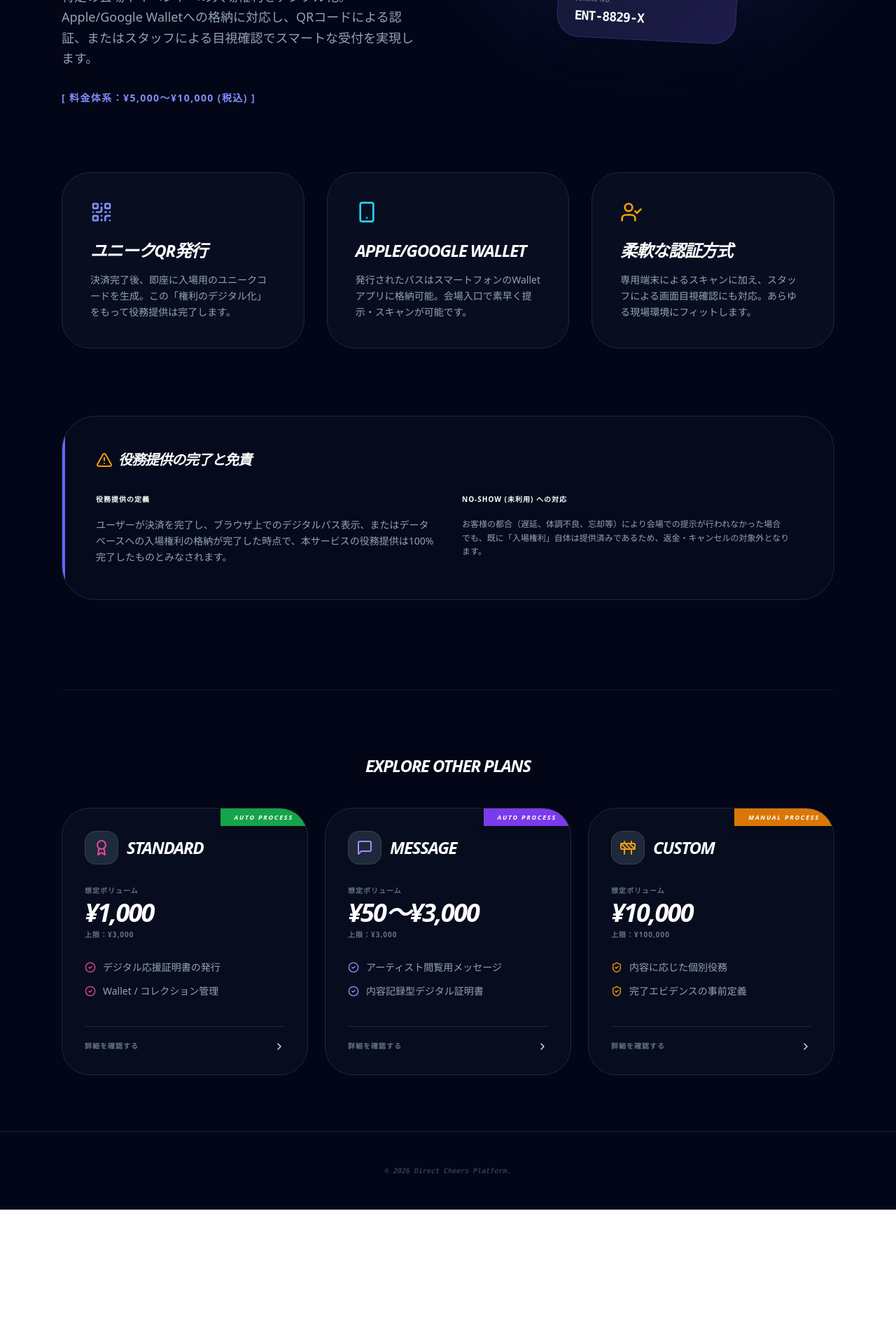
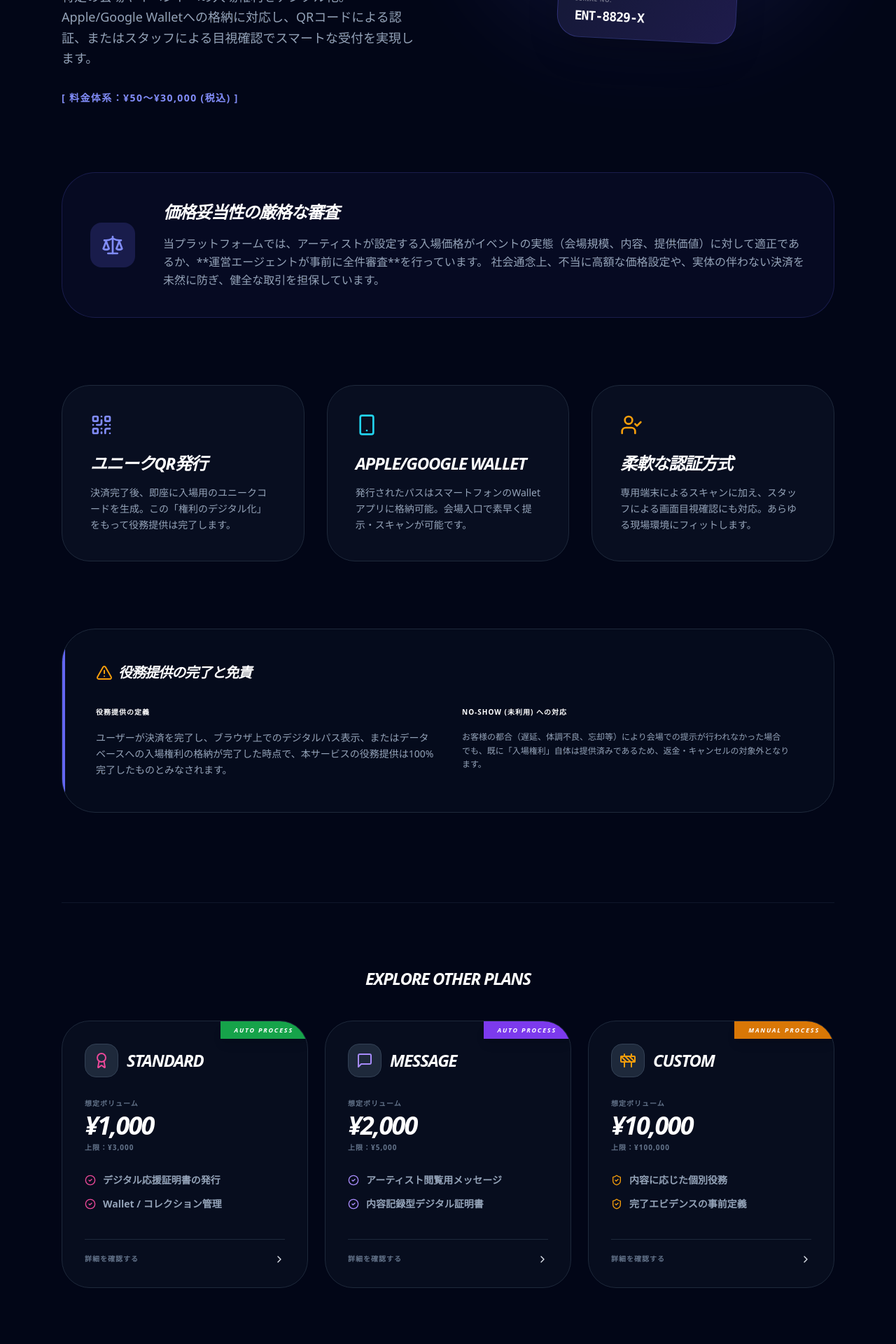
Before and after one commit to spacemindhiro/direct-cheers, a Next.js app: page /concept/entrance in a window 1280 px wide. Shown: the part 580-2500 px from the top of the page at 70% size. Before the commit the page ends 2308 px from the top, so only its background shows below. Built offline with nearby package versions, Linux system fonts and the light colour scheme; no server answers.

Commit message:
商品ラインナップの説明ページを追加

```diff
--- a/app/concept/entrance/page.tsx
+++ b/app/concept/entrance/page.tsx
@@ -5,7 +5,7 @@ import Link from 'next/link';
 import {
   Ticket, CheckCircle2, QrCode, ArrowLeft, ShieldCheck,
   ArrowRight, AlertTriangle, UserCheck, Smartphone,
-  Award, MessageSquare, Construction, ChevronRight
+  Award, MessageSquare, Construction, ChevronRight, Scale
 } from "lucide-react";
 
 export default function EntrancePlanPage() {
@@ -44,7 +44,7 @@ export default function EntrancePlanPage() {
               特定の会場やイベントへの入場権利をデジタル化。Apple/Google Walletへの格納に対応し、QRコードによる認証、またはスタッフによる目視確認でスマートな受付を実現します。
             </p>
             <p className="text-indigo-400 font-bold text-sm tracking-widest uppercase">
-              [ 料金体系：¥5,000〜¥10,000 (税込) ]
+              [ 料金体系：¥50〜¥30,000 (税込) ]
             </p>
           </div>
 
@@ -54,8 +54,8 @@ export default function EntrancePlanPage() {
             <div className="w-64 h-96 bg-gradient-to-br from-slate-900 to-indigo-950 rounded-[2rem] shadow-2xl rotate-3 flex flex-col p-6 relative overflow-hidden border border-indigo-500/30 transition-transform group-hover:rotate-0 group-hover:scale-105 duration-500 font-sans">
               <div className="relative z-10 flex flex-col h-full items-center text-center">
                 <div className="text-[10px] font-black tracking-[0.2em] text-indigo-400 mb-6 uppercase">Event Pass</div>
-                <div className="w-40 h-40 bg-white p-3 rounded-2xl mb-6 shadow-xl">
-                   <QrCode className="w-full h-full text-slate-900" />
+                <div className="w-40 h-40 bg-white p-3 rounded-2xl mb-6 shadow-xl flex items-center justify-center">
+                   <QrCode className="w-full h-full text-slate-900 p-2" />
                 </div>
                 <div className="text-xl font-black italic text-white tracking-tighter leading-tight uppercase mb-2">ACCESS<br />GRANTED</div>
                 <div className="mt-auto w-full border-t border-white/10 pt-4">
@@ -63,6 +63,22 @@ export default function EntrancePlanPage() {
                    <div className="text-lg font-mono font-black text-white tracking-tighter text-left uppercase">ENT-8829-X</div>
                 </div>
               </div>
+            </div>
+          </div>
+        </section>
+
+        {/* --- Pricing Control & Safety --- */}
+        <section className="mb-24 p-10 rounded-[3rem] bg-indigo-500/5 border border-indigo-500/20 relative overflow-hidden">
+          <div className="flex flex-col md:flex-row gap-10 items-start md:items-center">
+            <div className="w-16 h-16 rounded-2xl bg-indigo-500/20 flex items-center justify-center text-indigo-400 shrink-0">
+              <Scale size={32} />
+            </div>
+            <div className="space-y-4">
+              <h3 className="text-2xl font-black text-white italic uppercase tracking-tighter">価格妥当性の厳格な審査</h3>
+              <p className="text-slate-400 leading-relaxed font-medium">
+                当プラットフォームでは、アーティストが設定する入場価格がイベントの実態（会場規模、内容、提供価値）に対して適正であるか、**運営エージェントが事前に全件審査**を行っています。
+                社会通念上、不当に高額な価格設定や、実体の伴わない決済を未然に防ぎ、健全な取引を担保しています。
+              </p>
             </div>
           </div>
         </section>
@@ -94,7 +110,7 @@ export default function EntrancePlanPage() {
           </div>
         </section>
 
-        {/* --- Compliance & Service Policy (Ticket Specific) --- */}
+        {/* --- Compliance & Service Policy --- */}
         <section className="mb-32 p-8 md:p-12 bg-slate-900/30 border border-slate-800 rounded-[3rem] relative overflow-hidden text-left text-pretty">
           <div className="absolute top-0 left-0 w-1 h-full bg-indigo-500" />
           <h2 className="text-xl font-black text-white italic uppercase tracking-tighter mb-8 flex items-center gap-2">
@@ -116,7 +132,7 @@ export default function EntrancePlanPage() {
           </div>
         </section>
 
-        {/* --- 他のプラン (他ページと統一) --- */}
+        {/* --- 他のプラン (Messageプランの最新価格 ¥2,000 / ¥5,000 を反映) --- */}
         <div className="pt-24 border-t border-slate-900 text-center">
           <h3 className="text-white font-black italic tracking-tighter text-2xl mb-12 uppercase leading-none">Explore Other Plans</h3>
           <div className="grid grid-cols-1 md:grid-cols-3 gap-6 font-sans">
@@ -129,12 +145,15 @@ export default function EntrancePlanPage() {
                 <h4 className="text-2xl font-bold text-white italic uppercase tracking-tighter">Standard</h4>
               </div>
               <div className="mb-8 leading-none">
-                <p className="text-slate-500 text-[10px] uppercase font-bold tracking-widest mb-1">想定ボリューム</p>
+                <p className="text-slate-500 text-[10px] uppercase font-bold tracking-widest mb-1 text-left">想定ボリューム</p>
                 <p className="text-4xl font-black text-white italic tracking-tighter leading-tight">¥1,000</p>
-                <p className="text-[10px] font-bold text-slate-500 mt-1 uppercase tracking-widest">上限：¥3,000</p>
+                <p className="text-[10px] font-bold text-slate-500 mt-1 uppercase tracking-widest text-left">上限：¥3,000</p>
               </div>
-              <ul className="text-sm text-slate-400 space-y-3.5 mb-10 flex-1 font-medium"><li className="flex items-center gap-2.5"><CheckCircle2 size={16} className="text-pink-500" /> デジタル応援証明書の発行</li><li className="flex items-center gap-2.5"><CheckCircle2 size={16} className="text-pink-500" /> Wallet / コレクション管理</li></ul>
-              <div className="pt-5 border-t border-slate-800 flex items-center justify-between group-hover:text-pink-400 transition-colors"><span className="text-[10px] text-slate-500 font-bold uppercase tracking-widest">詳細を確認する</span><ChevronRight size={16} /></div>
+              <ul className="text-sm text-slate-400 space-y-3.5 mb-10 flex-1 font-medium font-sans">
+                <li className="flex items-center gap-2.5 font-bold"><CheckCircle2 size={16} className="text-pink-500 shrink-0" /> デジタル応援証明書の発行</li>
+                <li className="flex items-center gap-2.5 font-bold"><CheckCircle2 size={16} className="text-pink-500 shrink-0" /> Wallet / コレクション管理</li>
+              </ul>
+              <div className="pt-5 border-t border-slate-800 flex items-center justify-between group-hover:text-pink-400 transition-colors font-bold"><span className="text-[10px] text-slate-500 font-bold uppercase tracking-widest">詳細を確認する</span><ChevronRight size={16} /></div>
             </Link>
 
             {/* Message */}
@@ -145,12 +164,15 @@ export default function EntrancePlanPage() {
                 <h4 className="text-2xl font-bold text-white italic uppercase tracking-tighter">Message</h4>
               </div>
               <div className="mb-8 leading-none">
-                <p className="text-slate-500 text-[10px] uppercase font-bold tracking-widest mb-1 text-pretty text-left">想定ボリューム</p>
-                <p className="text-4xl font-black text-white italic tracking-tighter leading-tight">¥50〜¥3,000</p>
-                <p className="text-[10px] font-bold text-slate-500 mt-1 uppercase tracking-widest text-left">上限：¥3,000</p>
+                <p className="text-slate-500 text-[10px] uppercase font-bold tracking-widest mb-1 text-left">想定ボリューム</p>
+                <p className="text-4xl font-black text-white italic tracking-tighter leading-tight">¥2,000</p>
+                <p className="text-[10px] font-bold text-slate-500 mt-1 uppercase tracking-widest text-left">上限：¥5,000</p>
               </div>
-              <ul className="text-sm text-slate-400 space-y-3.5 mb-10 flex-1 font-medium"><li className="flex items-center gap-2.5"><CheckCircle2 size={16} className="text-violet-400" /> アーティスト閲覧用メッセージ</li><li className="flex items-center gap-2.5"><CheckCircle2 size={16} className="text-violet-400" /> 内容記録型デジタル証明書</li></ul>
-              <div className="pt-5 border-t border-slate-800 flex items-center justify-between group-hover:text-violet-400 transition-colors"><span className="text-[10px] text-slate-500 font-bold uppercase tracking-widest">詳細を確認する</span><ChevronRight size={16} /></div>
+              <ul className="text-sm text-slate-400 space-y-3.5 mb-10 flex-1 font-medium font-sans">
+                <li className="flex items-center gap-2.5 font-bold"><CheckCircle2 size={16} className="text-violet-400 shrink-0" /> アーティスト閲覧用メッセージ</li>
+                <li className="flex items-center gap-2.5 font-bold"><CheckCircle2 size={16} className="text-violet-400 shrink-0" /> 内容記録型デジタル証明書</li>
+              </ul>
+              <div className="pt-5 border-t border-slate-800 flex items-center justify-between group-hover:text-violet-400 transition-colors font-bold"><span className="text-[10px] text-slate-500 font-bold uppercase tracking-widest">詳細を確認する</span><ChevronRight size={16} /></div>
             </Link>
 
             {/* Custom */}
@@ -161,12 +183,15 @@ export default function EntrancePlanPage() {
                 <h4 className="text-2xl font-bold text-white italic uppercase tracking-tighter">Custom</h4>
               </div>
               <div className="mb-8 leading-none text-left">
-                <p className="text-slate-500 text-[10px] uppercase font-bold tracking-widest mb-1 text-pretty">想定ボリューム</p>
+                <p className="text-slate-500 text-[10px] uppercase font-bold tracking-widest mb-1">想定ボリューム</p>
                 <p className="text-4xl font-black text-white italic tracking-tighter leading-tight">¥10,000</p>
-                <p className="text-[10px] font-bold text-slate-500 mt-1 uppercase tracking-widest">上限：¥100,000</p>
+                <p className="text-[10px] font-bold text-slate-500 mt-1 uppercase tracking-widest text-left">上限：¥100,000</p>
               </div>
-              <ul className="text-sm text-slate-400 space-y-3.5 mb-10 flex-1 font-medium"><li className="flex items-center gap-2.5"><ShieldCheck size={16} className="text-amber-500" /> 内容に応じた個別役務</li><li className="flex items-center gap-2.5"><ShieldCheck size={16} className="text-amber-500" /> 完了エビデンスの事前定義</li></ul>
-              <div className="pt-5 border-t border-slate-800 flex items-center justify-between group-hover:text-amber-400 transition-colors"><span className="text-[10px] text-slate-500 font-bold uppercase tracking-widest">詳細を確認する</span><ChevronRight size={16} /></div>
+              <ul className="text-sm text-slate-400 space-y-3.5 mb-10 flex-1 font-medium font-sans">
+                <li className="flex items-center gap-2.5 font-bold"><ShieldCheck size={16} className="text-amber-500 shrink-0" /> 内容に応じた個別役務</li>
+                <li className="flex items-center gap-2.5 font-bold"><ShieldCheck size={16} className="text-amber-500 shrink-0" /> 完了エビデンスの事前定義</li>
+              </ul>
+              <div className="pt-5 border-t border-slate-800 flex items-center justify-between group-hover:text-amber-400 transition-colors font-bold"><span className="text-[10px] text-slate-500 font-bold uppercase tracking-widest">詳細を確認する</span><ChevronRight size={16} /></div>
             </Link>
           </div>
         </div>
--- a/app/concept/message/page.tsx
+++ b/app/concept/message/page.tsx
@@ -44,7 +44,7 @@ export default function MessagePlanPage() {
               アーティストに直接届くメッセージ権に加え、Standardプラン同様の「デジタル応援証明書」を発行。あなたの言葉は証明書と紐づけられ、消えない熱量としてコレクションされます。
             </p>
             <p className="text-violet-500 font-bold text-sm tracking-widest uppercase">
-              [ 料金体系：¥50〜¥3,000 (税込) ]
+              [ 料金体系：¥50〜¥5,000 (税込) ]
             </p>
           </div>
 
```
